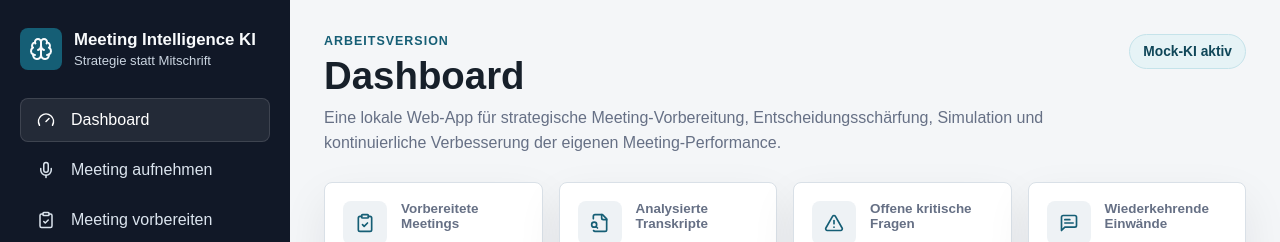
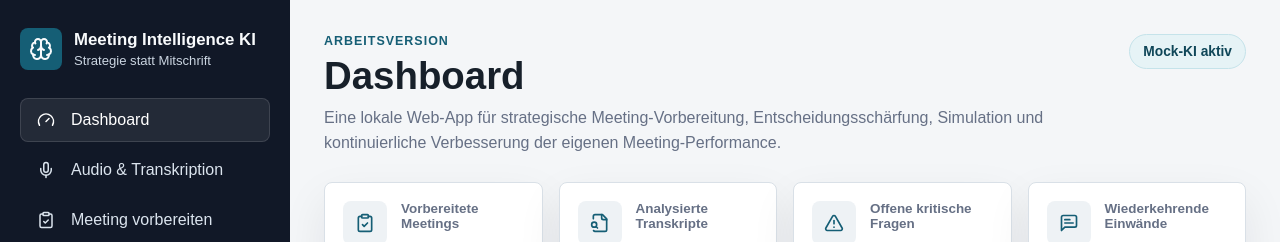
Before and after one commit to BM1964-25/Ki-Meeting, a Next.js app: page / in a window 1280 px wide. Shown: the top 242 px of the page. Built offline with nearby package versions, Linux system fonts and the light colour scheme.

Commit message:
Rename audio workflow section

```diff
--- a/app/page.tsx
+++ b/app/page.tsx
@@ -59,7 +59,7 @@ type AreaId =
 
 const navItems = [
   { id: "dashboard", label: "Dashboard", icon: Gauge },
-  { id: "record", label: "Meeting aufnehmen", icon: Mic },
+  { id: "record", label: "Audio & Transkription", icon: Mic },
   { id: "prepare", label: "Meeting vorbereiten", icon: ClipboardCheck },
   { id: "decision", label: "Entscheidung prüfen", icon: ShieldQuestion },
   { id: "simulate", label: "Meeting simulieren", icon: PlayCircle },
@@ -453,9 +453,9 @@ export default function Home() {
             <PrivacyNotice />
             <div className="grid grid--two">
               <article className="card">
-                <h2>Meeting aufnehmen</h2>
+                <h2>Meeting live aufnehmen</h2>
                 <p className="lead">
-                  Aufnahme erfolgt lokal im Browser. Vor dem Start fragt der Browser nach Zugriff auf das Mikrofon.
+                  Live-Aufnahme erfolgt lokal im Browser. Vor dem Start fragt der Browser nach Zugriff auf das Mikrofon.
                 </p>
                 <p className="recording-consent">
                   Vor einer echten Meeting-Aufnahme sollten alle Teilnehmenden informiert sein und die
@@ -532,9 +532,9 @@ export default function Home() {
               </article>
 
               <article className="card">
-                <h2>Audio hochladen</h2>
+                <h2>Vorhandene Audiodatei hochladen</h2>
                 <p className="lead">
-                  Alternativ kann eine bestehende Aufnahme hochgeladen werden. Die aktuelle Version erzeugt daraus ein Mock-Transkript.
+                  Alternativ kann eine bestehende Aufnahme als Audioquelle genutzt werden. Die aktuelle Version erzeugt daraus ein Mock-Transkript.
                 </p>
                 <label className="upload-box">
                   <Upload size={22} aria-hidden="true" />
```
Also changed, not shown: 1 other file (tests, documents, lock files or other folders).
